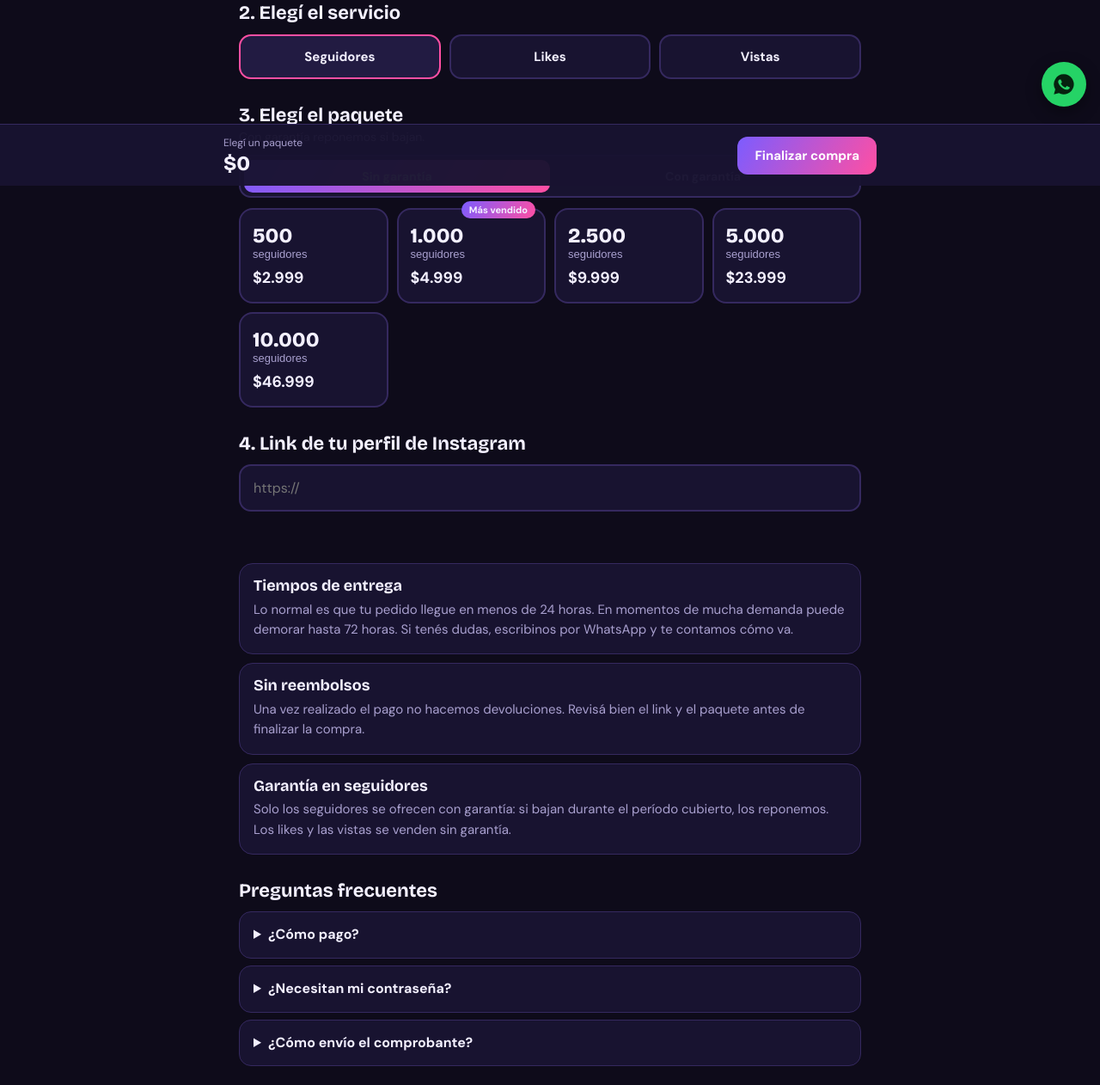
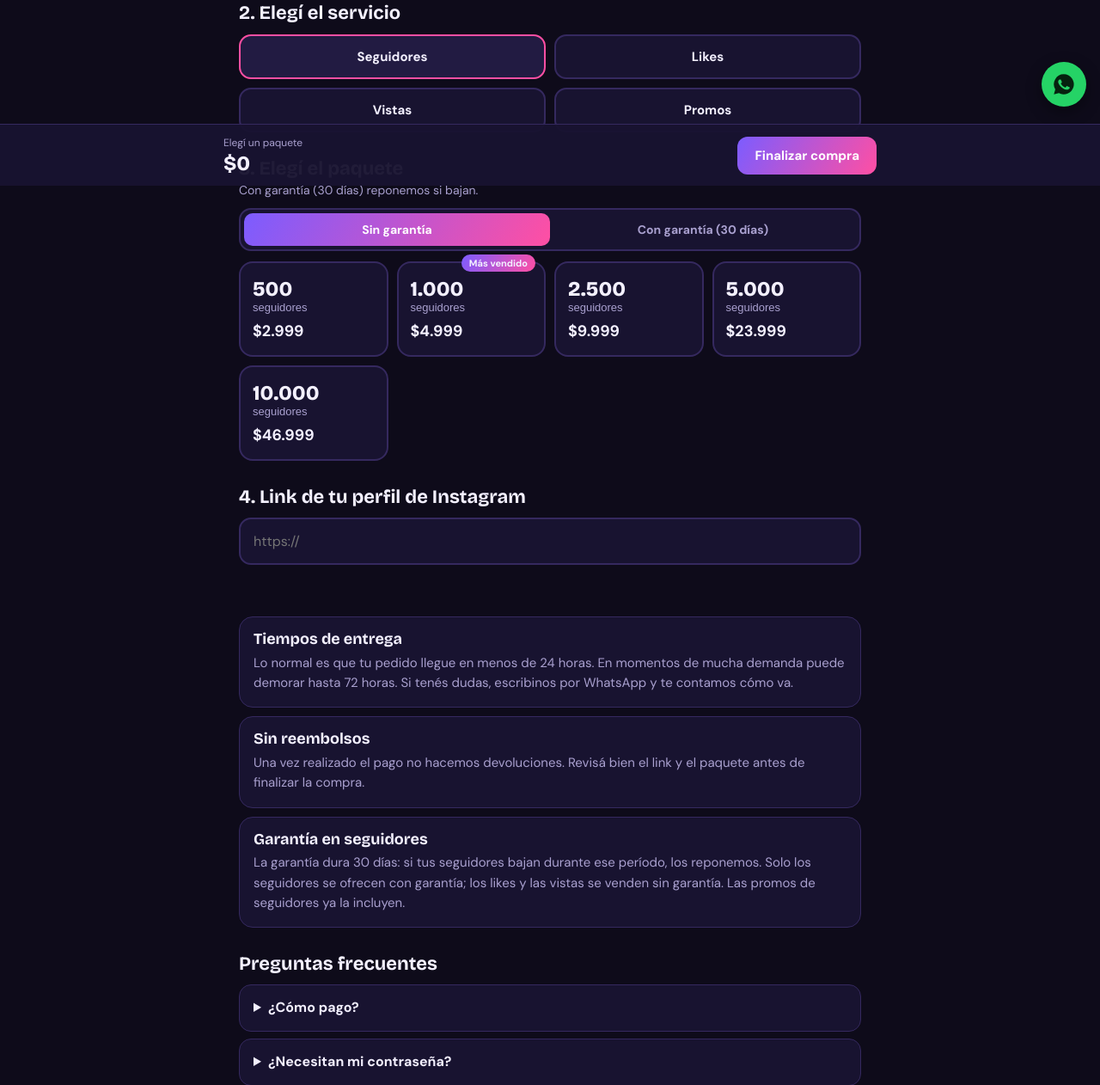
Before and after one commit to gabimolinas/vexo-agencia, a plain HTML site: page index.html in a window 1280 px wide. Shown: the part 584-1846 px from the top of the page at 86% size. Drawn offline with nearby package versions, Linux system fonts and the light colour scheme.

Commit message:
Update index.html

```diff
--- a/index.html
+++ b/index.html
@@ -29,6 +29,7 @@ header{display:flex;justify-content:space-between;align-items:center;padding:18p
 .step h2{font-size:22px;margin-bottom:12px}
 .step h2 small{display:block;font:400 14px "DM Sans",sans-serif;color:var(--muted);margin-top:4px}
 .row{display:grid;grid-template-columns:repeat(3,1fr);gap:10px}
+#servs{grid-template-columns:repeat(2,1fr)}
 .chip,.tab{background:var(--surface);border:2px solid var(--line);color:var(--text);border-radius:14px;padding:14px 8px;font:700 15px "DM Sans",sans-serif;cursor:pointer;display:flex;flex-direction:column;align-items:center;gap:8px;transition:border-color .2s,background .2s,transform .15s}
 .chip:active,.tab:active,.pkg:active{transform:scale(.97)}
 .chip i{width:34px;height:34px;border-radius:10px;display:grid;place-items:center;font:800 16px "Bricolage Grotesque",sans-serif;font-style:normal;color:#fff}
@@ -108,7 +109,7 @@ dt{color:var(--muted)}dd{margin:0;text-align:right;word-break:break-all}
 <h2>3. Elegí el paquete <small id="hint"></small></h2>
 <div class="toggle" id="gar" hidden>
 <button type="button" data-g="0" class="on">Sin garantía</button>
-<button type="button" data-g="1">Con garantía</button>
+<button type="button" data-g="1">Con garantía (30 días)</button>
 </div>
 <div class="grid" id="pkgs"></div>
 </section>
@@ -122,7 +123,7 @@ dt{color:var(--muted)}dd{margin:0;text-align:right;word-break:break-all}
 <section class="notes">
 <div class="note"><h3>Tiempos de entrega</h3><p>Lo normal es que tu pedido llegue en menos de 24 horas. En momentos de mucha demanda puede demorar hasta 72 horas. Si tenés dudas, escribinos por WhatsApp y te contamos cómo va.</p></div>
 <div class="note"><h3>Sin reembolsos</h3><p>Una vez realizado el pago no hacemos devoluciones. Revisá bien el link y el paquete antes de finalizar la compra.</p></div>
-<div class="note"><h3>Garantía en seguidores</h3><p>Solo los seguidores se ofrecen con garantía: si bajan durante el período cubierto, los reponemos. Los likes y las vistas se venden sin garantía.</p></div>
+<div class="note"><h3>Garantía en seguidores</h3><p>La garantía dura 30 días: si tus seguidores bajan durante ese período, los reponemos. Solo los seguidores se ofrecen con garantía; los likes y las vistas se venden sin garantía. Las promos de seguidores ya la incluyen.</p></div>
 </section>
 
 <section class="step">
@@ -162,22 +163,24 @@ var PRECIOS = {
     con: [[500,4999],[1000,6999],[2500,13999],[5000,27999],[10000,55999]]
   },
   Likes: [[500,1999],[1000,2999],[2500,4999],[5000,6999]],
-  Vistas: [[10000,2999],[30000,7999],[50000,12999],[100000,19999]]
+  Vistas: [[10000,2999],[30000,7999],[50000,12999],[100000,19999]],
+  Promos: [[10000,49999],[30000,99999],[50000,139999],[75000,179999],[100000,249999]]
 };
-var MAS_VENDIDO = {Seguidores:1000, Likes:1000, Vistas:30000};
+var MAS_VENDIDO = {Seguidores:1000, Likes:1000, Vistas:30000, Promos:30000};
 /* ============================== */
 
 var st = {plat:"Instagram", serv:"Seguidores", gar:0, pkg:null};
 var $ = function(id){return document.getElementById(id)};
 var money = function(n){return "$" + n.toString().replace(/\B(?=(\d{3})+(?!\d))/g,".")};
 var qty = function(n){return n.toString().replace(/\B(?=(\d{3})+(?!\d))/g,".")};
-var LINKS = {Seguidores:"Link de tu perfil", Likes:"Link de la publicación", Vistas:"Link del video o publicación"};
+var LINKS = {Seguidores:"Link de tu perfil", Likes:"Link de la publicación", Vistas:"Link del video o publicación", Promos:"Link de tu perfil"};
 var ICON = {
   Instagram:"<svg viewBox='0 0 24 24' fill='none' stroke='#fff' stroke-width='2' aria-hidden='true'><rect x='3' y='3' width='18' height='18' rx='5'/><circle cx='12' cy='12' r='4'/><circle cx='17.5' cy='6.5' r='1.1' fill='#fff' stroke='none'/></svg>",
   TikTok:"<svg viewBox='0 0 24 24' fill='#fff' aria-hidden='true'><path d='M12.525.02c1.31-.02 2.61-.01 3.91-.02.08 1.53.63 3.09 1.75 4.17 1.12 1.11 2.7 1.62 4.24 1.79v4.03c-1.44-.05-2.89-.35-4.2-.97-.57-.26-1.1-.59-1.62-.93-.01 2.92.01 5.84-.02 8.75-.08 1.4-.54 2.79-1.35 3.94-1.31 1.92-3.58 3.17-5.91 3.21-1.43.08-2.86-.31-4.08-1.03-2.02-1.19-3.44-3.37-3.65-5.71-.02-.5-.03-1-.01-1.49.18-1.9 1.12-3.72 2.58-4.96 1.66-1.44 3.98-2.13 6.15-1.72.02 1.48-.04 2.96-.04 4.44-.99-.32-2.15-.23-3.02.37-.63.41-1.11 1.04-1.36 1.75-.21.51-.15 1.07-.14 1.61.24 1.64 1.82 3.02 3.5 2.87 1.12-.01 2.19-.66 2.77-1.61.19-.33.4-.67.41-1.06.1-1.79.06-3.57.07-5.36.01-4.03-.01-8.05.02-12.07z'/></svg>",
   Facebook:"<svg viewBox='0 0 24 24' fill='#fff' aria-hidden='true'><path d='M14 8V6.5c0-.7.2-1 1.1-1H17V2h-2.7C11.2 2 10 3.8 10 6.2V8H8v3.5h2V22h4V11.5h2.7L17 8h-3z'/></svg>"
 };
 
+function nm(){ return st.serv==="Promos" ? "seguidores" : st.serv.toLowerCase(); }
 function list(){
   var p = PRECIOS[st.serv];
   return st.serv==="Seguidores" ? (st.gar ? p.con : p.sin) : p;
@@ -194,26 +197,26 @@ function renderPlats(){
   }).join("");
 }
 function renderServs(){
-  $("servs").innerHTML = ["Seguidores","Likes","Vistas"].map(function(s){
+  $("servs").innerHTML = ["Seguidores","Likes","Vistas","Promos"].filter(function(s){ return !(s==="Promos" && st.plat==="TikTok"); }).map(function(s){
     return '<button type="button" class="tab '+(st.serv===s?'on':'')+'" data-v="'+s+'">'+s+'</button>';
   }).join("");
 }
 function renderPkgs(){
   $("gar").hidden = st.serv!=="Seguidores";
-  $("hint").textContent = st.serv==="Seguidores" ? "Con garantía reponemos si bajan." : "Este servicio no incluye garantía. Precio igual para las tres plataformas.";
+  $("hint").textContent = st.serv==="Promos" ? "Seguidores con garantía de 30 días incluida. Solo Instagram y Facebook." : st.serv==="Seguidores" ? "Con garantía (30 días) reponemos si bajan." : "Este servicio no incluye garantía. Precio igual para las tres plataformas.";
   $("linkTitle").textContent = "4. " + LINKS[st.serv] + " de " + st.plat;
   $("pkgs").innerHTML = list().map(function(x){
     var on = st.pkg===x[0];
     return '<button type="button" class="pkg '+(on?'on':'')+'" data-q="'+x[0]+'">'+
       (MAS_VENDIDO[st.serv]===x[0]?'<em class="tag" style="font-style:normal">Más vendido</em>':'')+
-      '<b>'+qty(x[0])+'</b><span>'+st.serv.toLowerCase()+'</span><strong>'+money(x[1])+'</strong></button>';
+      '<b>'+qty(x[0])+'</b><span>'+nm()+'</span><strong>'+money(x[1])+'</strong></button>';
   }).join("");
   renderBar();
 }
 function renderBar(){
   var c = current();
   $("barTot").textContent = c ? money(c[1]) : "$0";
-  $("barInfo").textContent = c ? qty(c[0])+" "+st.serv.toLowerCase()+" · "+st.plat : "Elegí un paquete";
+  $("barInfo").textContent = c ? qty(c[0])+" "+nm()+" · "+st.plat : "Elegí un paquete";
 }
 function pick(group, el, key){
   var btns = $(group).children;
@@ -222,7 +225,7 @@ function pick(group, el, key){
 }
 $("plats").onclick = function(e){
   var b = e.target.closest(".chip"); if(!b) return;
-  st.plat = b.dataset.v; renderPlats(); renderPkgs();
+  st.plat = b.dataset.v; if(st.plat==="TikTok" && st.serv==="Promos"){ st.serv = "Seguidores"; st.pkg = null; } renderPlats(); renderServs(); renderPkgs();
 };
 $("servs").onclick = function(e){
   var b = e.target.closest(".tab"); if(!b) return;
@@ -245,8 +248,8 @@ $("link").oninput = function(){ this.classList.remove("err"); $("msg").textConte
 
 function detalle(){
   var c = current();
-  var s = qty(c[0]) + " " + st.serv.toLowerCase();
-  if(st.serv==="Seguidores") s += st.gar ? " (con garantía)" : " (sin garantía)";
+  var s = qty(c[0]) + " " + nm();
+  if(st.serv==="Promos") s += " (promo, con garantía de 30 días)"; else if(st.serv==="Seguidores") s += st.gar ? " (con garantía de 30 días)" : " (sin garantía)";
   return s;
 }
 $("finish").onclick = function(){
```
